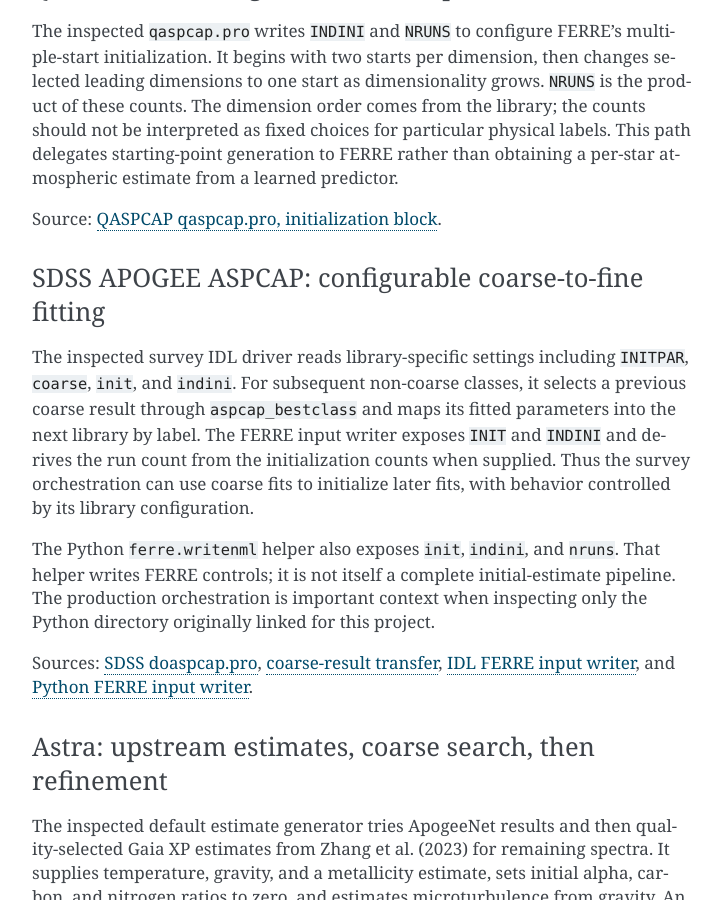
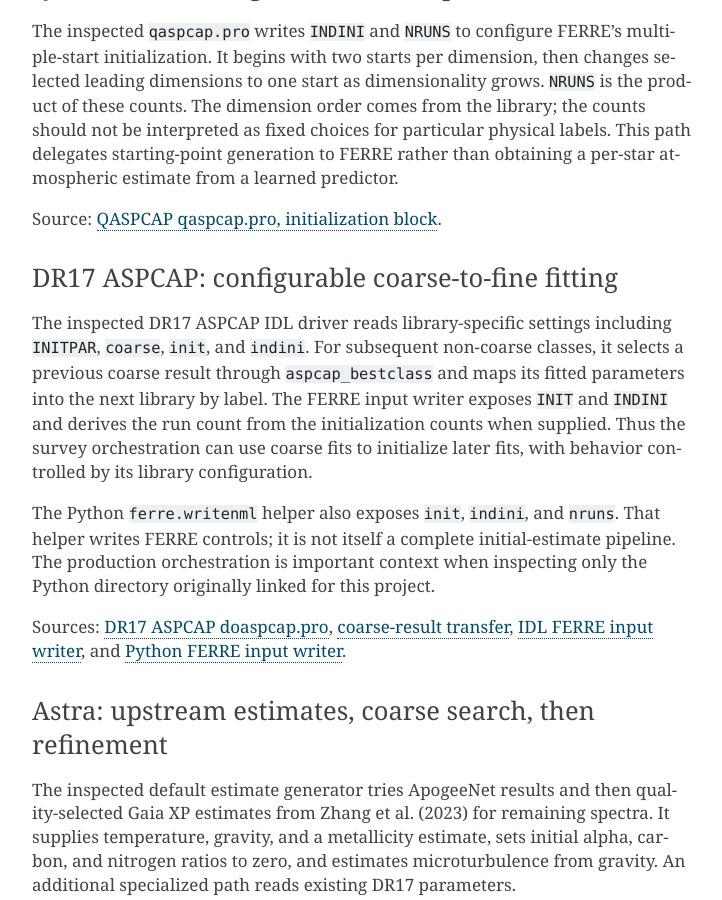
Before and after one commit to dnidever/aspcap, a Sphinx documentation site: the page built from docs/initial-estimates.rst, in a window 1280 px wide and 900 px high, scrolled down 1327 px. Shown: the whole window, without its empty margins (388-1110 px from the left). Built offline with Sphinx 7.4.7, drawn with Linux system fonts in a browser that asks for light colours; some of the changed text lies outside the part shown.

Commit message:
Use DR17 ASPCAP consistently for the SDSS reference implementation

```diff
--- a/docs/global-fitting.rst
+++ b/docs/global-fitting.rst
@@ -6,7 +6,7 @@ labels that influence many spectral features. It supplies the parameter solution
 used by the subsequent :doc:`element-fitting` stage.
 
 See :doc:`initial-estimates` for starting values, multiple-start examples,
-and a comparison with QASPCAP, SDSS APOGEE ASPCAP, and Astra.
+and a comparison with QASPCAP, DR17 ASPCAP, and Astra.
 
 Labels and microturbulence
 --------------------------
--- a/docs/index.rst
+++ b/docs/index.rst
@@ -14,7 +14,7 @@ The ASPCAP workflow
 
    We are also developing an alternative called mini-grids. Each mini-grid adds a dedicated seventh dimension to the six global stellar labels, varying the abundance of a single target element. During that element's abundance fit, the six global labels are held at their global-fit values and only the dedicated element-abundance dimension is varied. This provides an element-specific fitting coordinate instead of using the shared alpha or metallicity coordinate as a proxy.
 
-See the `SDSS ASPCAP description <https://www.sdss4.org/dr17/irspec/aspcap/>`_ for the survey workflow and its grid-dependent choices.
+See the `DR17 ASPCAP description <https://www.sdss4.org/dr17/irspec/aspcap/>`_ for the survey workflow and its grid-dependent choices.
 
 What this package currently provides
 ------------------------------------
--- a/docs/initial-estimates.rst
+++ b/docs/initial-estimates.rst
@@ -66,10 +66,10 @@ than obtaining a per-star atmospheric estimate from a learned predictor.
 Source: `QASPCAP qaspcap.pro, initialization block
 <https://github.com/callendeprieto/qaspcap/blob/636af1374158acce27cb02dfcf3966efd08eb1f1/qaspcap.pro#L399-L405>`_.
 
-SDSS APOGEE ASPCAP: configurable coarse-to-fine fitting
-~~~~~~~~~~~~~~~~~~~~~~~~~~~~~~~~~~~~~~~~~~~~~~~~~~~~~~~
+DR17 ASPCAP: configurable coarse-to-fine fitting
+~~~~~~~~~~~~~~~~~~~~~~~~~~~~~~~~~~~~~~~~~~~~~~~~
 
-The inspected survey IDL driver reads library-specific settings including
+The inspected DR17 ASPCAP IDL driver reads library-specific settings including
 ``INITPAR``, ``coarse``, ``init``, and ``indini``. For subsequent non-coarse
 classes, it selects a previous coarse result through ``aspcap_bestclass`` and
 maps its fitted parameters into the next library by label. The FERRE input
@@ -83,7 +83,7 @@ The Python ``ferre.writenml`` helper also exposes ``init``, ``indini``, and
 initial-estimate pipeline. The production orchestration is important context
 when inspecting only the Python directory originally linked for this project.
 
-Sources: `SDSS doaspcap.pro
+Sources: `DR17 ASPCAP doaspcap.pro
 <https://github.com/sdss/apogee/blob/e134409dc14b20f69e68a0d4d34b2c1b5056a901/pro/aspcap/doaspcap.pro#L188-L214>`_,
 `coarse-result transfer
 <https://github.com/sdss/apogee/blob/e134409dc14b20f69e68a0d4d34b2c1b5056a901/pro/aspcap/doaspcap.pro#L333-L344>`_,
--- a/docs/observed-spectra.rst
+++ b/docs/observed-spectra.rst
@@ -109,8 +109,8 @@ Sources: `qaspcap.pro
 `rd_apvisit.pro
 <https://github.com/callendeprieto/qaspcap/blob/636af1374158acce27cb02dfcf3966efd08eb1f1/rd_apvisit.pro>`_.
 
-SDSS APOGEE ASPCAP
-~~~~~~~~~~~~~~~~~~
+DR17 ASPCAP
+~~~~~~~~~~~
 
 The inspected IDL reader accepts apVisit data and apStar spectra, including
 optional visit rows already stored in apStar. It sorts the original apVisit
```
Also changed, not shown: README.md (+1 -1 lines).
